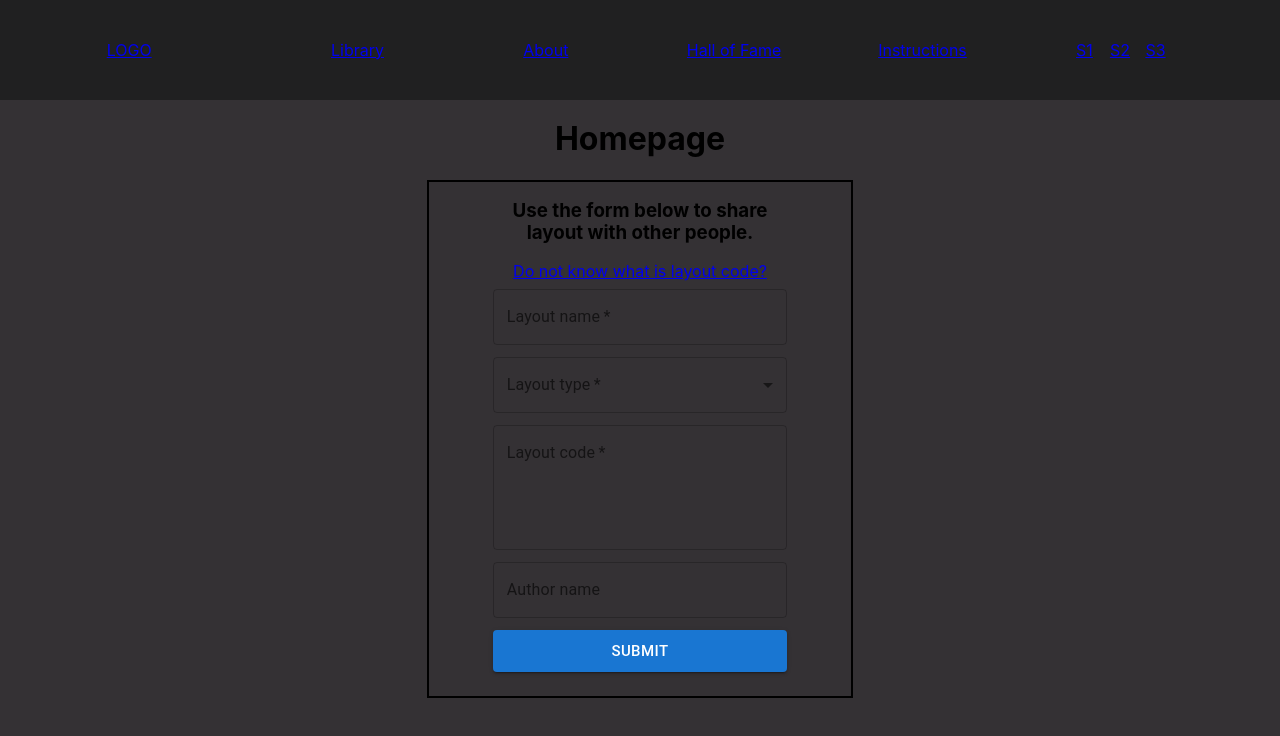
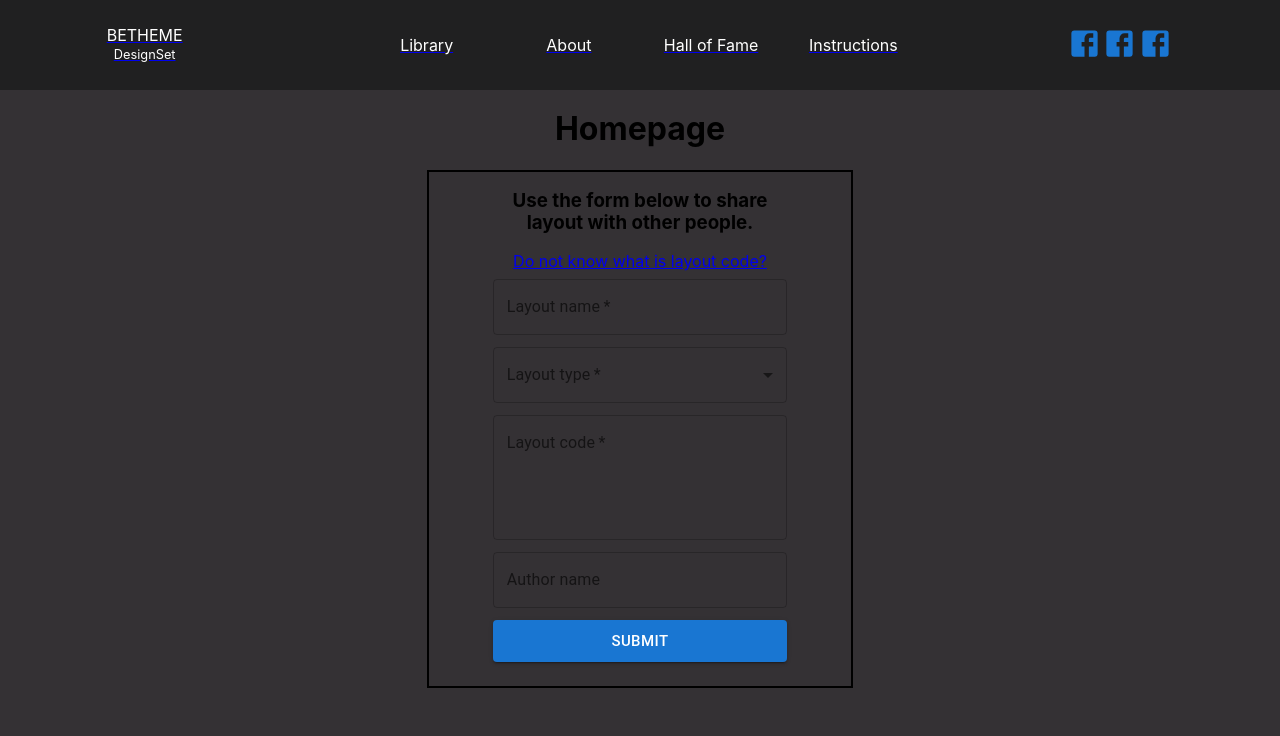
Before and after one commit to WilczekCK/bethemedesignset_react_express, a React (Create React App) app in the folder frontend/: page / in a window 1280 px wide. Shown: the top 736 px of the page. Built offline with nearby package versions, Linux system fonts and the light colour scheme.

Commit message:
changed text color, applied sample icon for social

```diff
--- a/frontend/src/components/NavBar.js
+++ b/frontend/src/components/NavBar.js
@@ -4,47 +4,61 @@ import Paper from '@mui/material/Paper';
 import Grid2 from '@mui/material/Unstable_Grid2'; // Grid version 2
 import { Link } from "react-router-dom";
 
+import FacebookIcon from '@mui/icons-material/Facebook';
+
+
 const Item = styled(Paper)(({ }) => ({
   textAlign: 'center',
   color: 'white',
   textDecoration: 'none',
-  backgroundColor: 'transparent'
+  backgroundColor: 'transparent',
+  boxShadow: 'none',
 }));
 
 function NavBar(){
   return (
-        <Grid2 container backgroundColor="var(--backgroundDarkerGrey)" minHeight={100} md={12} display="flex" alignContent="center">
+        <Grid2 container backgroundColor="var(--backgroundDarkerGrey)" minHeight={90} md={12} display="flex" alignContent="center">
             <Grid2 container md={1} mdOffset={1} xsOffset={.5}>
-                <Link to="/"> LOGO </Link>
+                <Link to="/">
+                    <Item>BETHEME<br/><small>DesignSet</small></Item>
+                </Link>
             </Grid2>
 
-            <Grid2 container md={8} xs={8} padding="0px 50px">
-                    <Grid2 xs={3} md={3}>
-                        <Link to="/library"> Library </Link>
+            <Grid2 container md={8} xs={7} display="flex" justifyContent="center" alignContent="center">
+                    <Grid2 xs={3} md={2}>
+                        <Link to="/library">
+                            <Item>Library</Item>
+                        </Link>
                     </Grid2>
 
-                    <Grid2 xs={3} md={3}>
-                        <Link to="/about"> About </Link>
+                    <Grid2 xs={3} md={2}>
+                        <Link to="/about">
+                            <Item>About</Item>
+                        </Link>
                     </Grid2>
 
-                    <Grid2 xs={3} md={3}>
-                        <Link to="/halloffame"> Hall of Fame </Link>
+                    <Grid2 xs={3} md={2}>
+                        <Link to="/halloffame">
+                            <Item>Hall of Fame</Item>
+                        </Link>
                     </Grid2>
 
-                    <Grid2 xs={3} md={3}>
-                        <Link to="/instructions"> Instructions </Link>
+                    <Grid2 xs={3} md={2}>
+                        <Link to="/instructions">
+                            <Item>Instructions</Item>
+                        </Link>
                     </Grid2>
             </Grid2>
 
-            <Grid2 container md={1} mdOffset={0} xsOffset={.5}>
+            <Grid2 container md={1} mdOffset={0} xsOffset={.5} display="flex" justifyContent="center" alignContent="center">
                 <Grid2 md={4}>
-                        <Link to="#"> S1 </Link>
+                    <FacebookIcon fontSize="large" color="primary"/>
                 </Grid2>
                 <Grid2 md={4}>
-                        <Link to="#"> S2 </Link>
-                    </Grid2>
+                    <FacebookIcon fontSize="large" color="primary"/>
+                </Grid2>
                 <Grid2 md={4}>
-                        <Link to="#"> S3 </Link>
+                    <FacebookIcon fontSize="large" color="primary"/>
                 </Grid2>
             </Grid2>
         </Grid2>
```
Also changed, not shown: frontend/src/App.css (line endings or trailing spaces).
